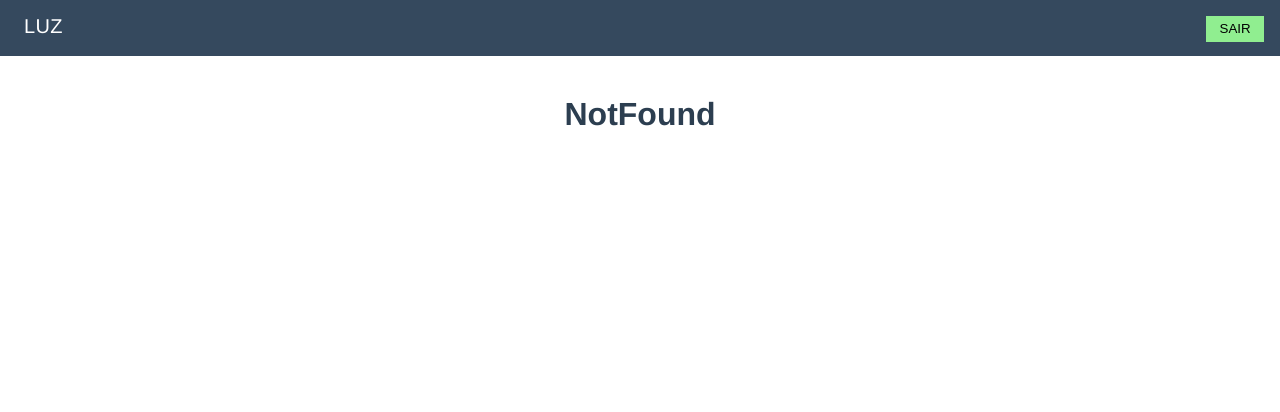
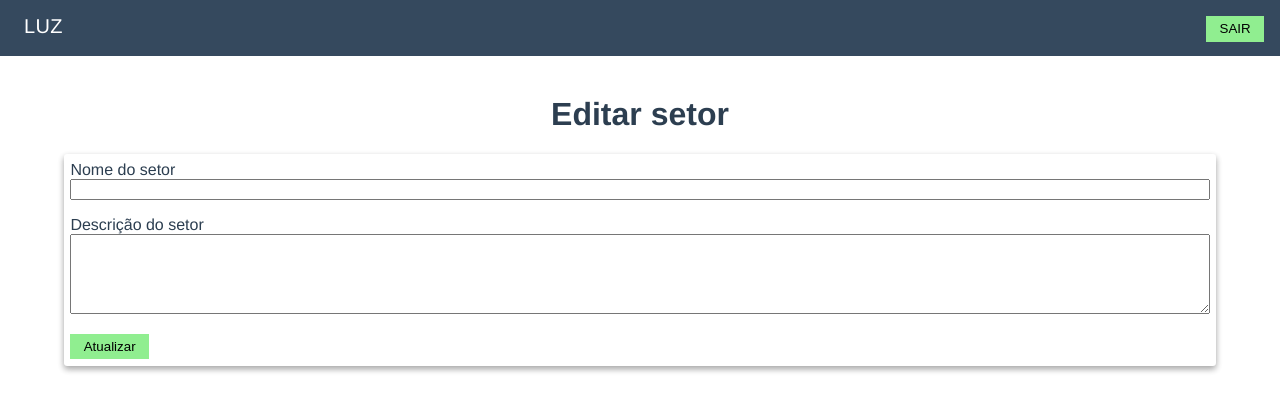
Before and after one commit to hackathonJF32017/client-luz, a Vue app: page /listsetores/1 in a window 1280 px wide. Shown: the top 412 px of the page. Built offline with nearby package versions, Linux system fonts and the light colour scheme; no server answers; sample sign-in values are in the browser's storage.

Commit message:
Alterando área para setor

```diff
--- a/src/router/index.js
+++ b/src/router/index.js
@@ -5,10 +5,10 @@ import Home from '@/views/Home';
 import Profile from '@/views/Profile';
 import Dashboard from '@/views/Dashboard';
 
-// Area
-import AddArea from '@/views/areas/AddArea';
-import ListAreas from '@/views/areas/ListAreas';
-import EditArea from '@/views/areas/EditArea';
+// Setores
+import AddSetor from '@/views/setores/AddSetor';
+import ListSetores from '@/views/setores/ListSetores';
+import EditSetor from '@/views/setores/EditSetor';
 
 // Ideas
 import AddIdea from '@/views/ideas/AddIdea';
@@ -57,21 +57,21 @@ const router = new Router({
       component: ListIdeas,
     },
 
-    // Area
+    // Setores
     {
-      path: '/addarea',
-      name: 'AddArea',
-      component: AddArea,
+      path: '/addsetor',
+      name: 'AddSetor',
+      component: AddSetor,
     },
     {
-      path: '/listareas',
-      name: 'ListAreas',
-      component: ListAreas,
+      path: '/listsetores',
+      name: 'ListSetores',
+      component: ListSetores,
     },
     {
-      path: '/listareas/:id',
-      name: 'EditArea',
-      component: EditArea,
+      path: '/listsetores/:id',
+      name: 'EditSetor',
+      component: EditSetor,
       props: true
     },
 
--- a/src/views/areas/AddArea.vue
+++ b/src/views/setores/AddSetor.vue
@@ -4,14 +4,14 @@
     <div class="card">
         <div class="row">
             <label for="name">Nome do setor</label>
-            <input type="text" name="name" id="name" v-model="area.nome" />
+            <input type="text" name="name" id="name" v-model="setor.nome" />
         </div>
         <div class="row">
             <label for="description">Descrição do setor</label>
-            <textarea name="description" id="description" v-model="area.descricao"></textarea>
+            <textarea name="description" id="description" v-model="setor.descricao"></textarea>
         </div>
         <div class="row">
-            <input @click="addArea" type="button" value="Cadastrar">
+            <input @click="add" type="button" value="Cadastrar">
         </div>
     </div>
   </div>
@@ -21,20 +21,20 @@
 import axios from "axios";
 
 export default {
-  name: "addarea",
+  name: "addsetor",
   methods: {
-    addArea() {
+    add() {
       axios
       .post('http://192.168.2.27/api/setores', {
-            no_setor: this.area.nome,
-            de_setor: this.area.descricao
+            no_setor: this.setor.nome,
+            de_setor: this.setor.descricao
         }, {
           headers: {
             "App-Token": window.localStorage.getItem('token')
           }
       })
       .then(response => {
-        this.$router.push('/listareas');
+        this.$router.push('/listsetores');
       })
       .catch(e => {
         console.log(e);
@@ -45,7 +45,7 @@ export default {
   data() {
     return {
       msg: "Setor",
-      area: {
+      setor: {
         nome: null,
         descricao: null
       }
--- a/src/views/areas/EditArea.vue
+++ b/src/views/setores/EditSetor.vue
@@ -4,14 +4,14 @@
     <div class="card">
         <div class="row">
           <label for="name">Nome do setor</label>
-          <input type="text" name="name" id="name" v-model="area.no_setor" />
+          <input type="text" name="name" id="name" v-model="setor.no_setor" />
         </div>
         <div class="row">
           <label for="description">Descrição do setor</label>
-          <textarea name="description" id="description" v-model="area.de_setor" />
+          <textarea name="description" id="description" v-model="setor.de_setor" />
         </div>
         <div class="row">
-          <input @click="updateArea" type="button" value="Atualizar">
+          <input @click="update" type="button" value="Atualizar">
         </div>
     </div>
   </div>
@@ -23,7 +23,7 @@ import axios from "axios";
 var ctx = {};
 
 export default {
-  name: "editarea",
+  name: "editsetor",
   props: ['id'],
   created() {
     ctx.id = this.id;
@@ -34,21 +34,21 @@ export default {
         }
       })
       .then(response => {
-        this.area = response.data;
+        this.setor = response.data;
       })
       .catch(e => {
         window.alert(e.response.data.message);
       });
   },
   methods: {
-    updateArea() {
-      axios.post(`http://192.168.2.27/api/setores/${ctx.id}`, this.area, {
+    update() {
+      axios.post(`http://192.168.2.27/api/setores/${ctx.id}`, this.setor, {
         headers: {
           "App-Token": window.localStorage.getItem('token')
         }
       })
       .then(response => {
-        this.$router.push('/listareas');
+        this.$router.push('/listsetores');
       })
       .catch(e => {
         window.alert(e.response.data.message);
@@ -57,8 +57,8 @@ export default {
   },
   data() {
     return {
-      msg: "Editar Setor",
-      area: {}
+      msg: "Editar setor",
+      setor: {}
     };
   }
 };
--- a/src/views/areas/ListAreas.vue
+++ b/src/views/setores/ListSetores.vue
@@ -1,14 +1,19 @@
 <template>
   <div class="hello">
-    <h1>{{ msg }}</h1>
-    <div v-for="area in areas">
+    <h2>
+      {{ msg }}
+      <router-link :to="{path: 'addsetor'}" class="align-setores">
+        <input type="button" value="Cadastrar setor" />
+      </router-link>
+    </h2>
+    <div v-for="setor in setores">
       <div class="card area">
         <div class="text">
-          <h2>Nome: {{ area.no_setor }}</h2>
-          <h2>Descrição: {{ area.de_setor }}</h2>
+          <h3>Nome: {{ setor.no_setor }}</h3>
+          <h4>Descrição: {{ setor.de_setor }}</h4>
         </div>
         <div class="info">
-          <router-link :to="{path: 'listareas/' + area.co_setor}">
+          <router-link :to="{path: 'listsetores/' + setor.co_setor}">
             <input type="button" value="Editar" />
           </router-link>
           <input type="button" value="Excluir" />
@@ -22,7 +27,7 @@
 import axios from "axios";
 
 export default {
-  name: "listareas",
+  name: "listsetores",
   created() {
     axios
       .get('http://192.168.2.27/api/setores', {
@@ -31,27 +36,26 @@ export default {
         }
       })
       .then(response => {
-        this.areas = response.data;
+        this.setores = response.data;
       })
       .catch(e => {
-        window.alert("Deu erro :( \n" + e);
+        window.alert(e.response.data.message);
       });
-  },
-  methods: {
-    vote: idea => {
-      window.alert(idea);
-    }
   },
   data() {
     return {
       msg: "Setores",
-      areas: []
+      setores: []
     };
   }
 };
 </script>
 
 <style scoped>
+h2 {
+  text-align: left;
+  margin-left: 25px;
+}
 .card .text {
   flex: 1;
 }
@@ -64,4 +68,8 @@ export default {
   font-size: 1.1em;
   font-weight: 400;
 }
+.align-setores {
+  float: right;
+  margin-right: 25px;
+}
 </style>
```
